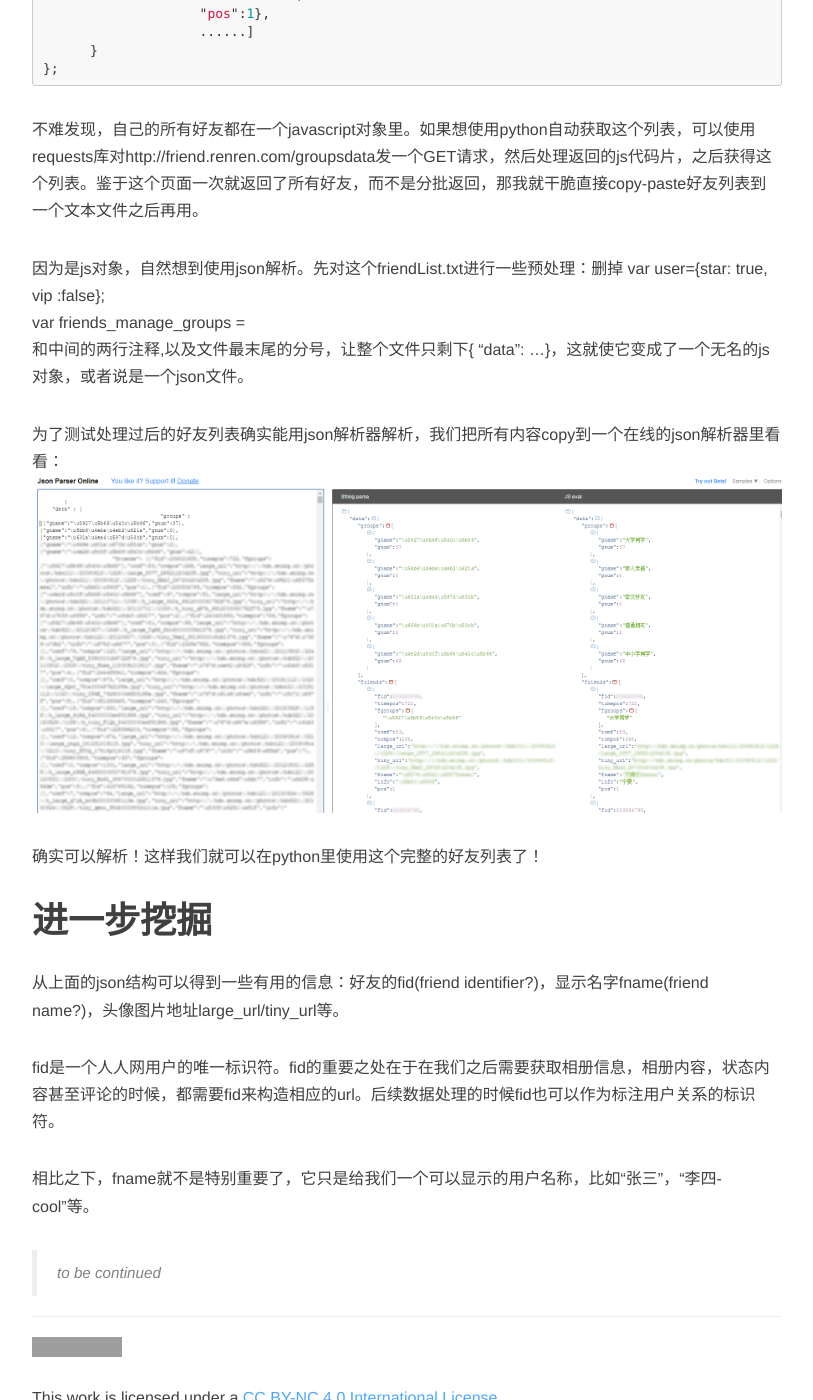
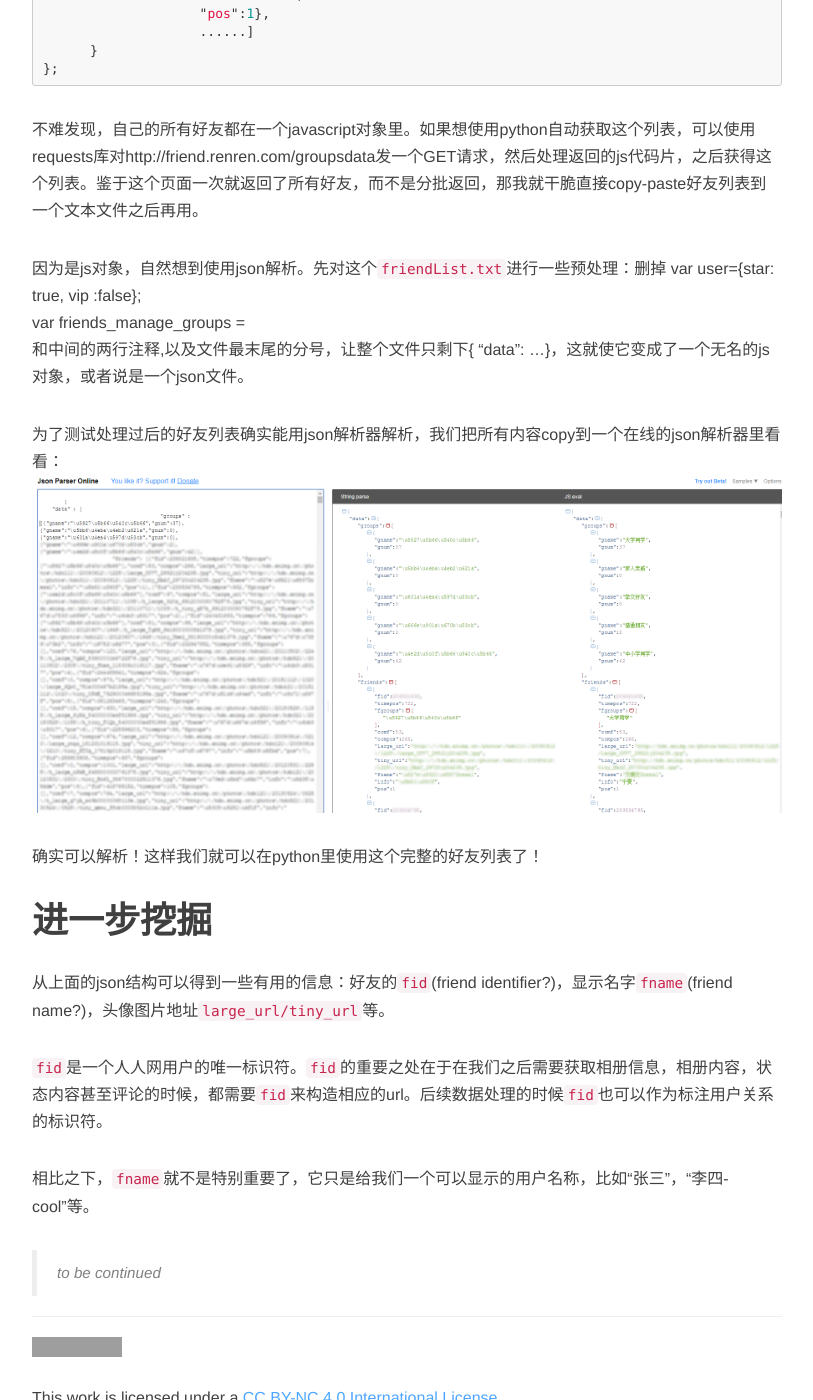
Before and after one commit to liangli2718/liangli2718.github.io, a Jekyll site: the page built from _posts/2017-12-03-renrenSpider(1).md, in a window 1280 px wide and 1400 px high, scrolled down 3370 px. Shown: the whole window, without its empty margins (233-1046 px from the left). Built offline with Jekyll 4.4.1, drawn with Linux system fonts in a browser that asks for light colours; nearby versions of some CDN libraries; comment, search, counter and statistics services are not loaded; some of the changed text lies outside the part shown; grey boxes are pictures that could not be loaded.

Commit message:
inline code

```diff
--- a/_posts/2017-12-03-renrenSpider(1).md
+++ b/_posts/2017-12-03-renrenSpider(1).md
@@ -31,7 +31,7 @@ description:
 
 [![find_cookie](/img/2017-12-03/find_cookie.png)](/img/2017-12-03/find_cookie.png)
 
-如上图，登录人人的时候浏览器对www.renren.com/home发出了http请求，右边栏里的request header显示了使用的cookie。右键Cookie选择copy header，然后粘贴到一个文本文件里保存就可以了。注意copy的时候Fiddler自己添加了“Cookie: ”这样的内容。这并不是cookie的一部分，删掉这个内容，确保保存的cookie是key1=value1;key2=value2;...这种形式就好。
+如上图，登录人人的时候浏览器对www.renren.com/home发出了http请求，右边栏里的request header显示了使用的cookie。右键Cookie选择copy header，然后粘贴到一个文本文件里保存就可以了。注意copy的时候Fiddler自己添加了`“Cookie: ”`这样的内容。这并不是cookie的一部分，删掉这个内容，确保保存的cookie是`key1=value1;key2=value2;...`这种形式就好。
 
 使用这个cookie也非常简单，只需要在发送请求的时候添加cookie就可以了：
 
@@ -52,7 +52,7 @@ response = requests.get(url='http://www.renren.com/home', cookies=myCookie)
 使用Fiddler对这个页面进行抓包，获得以下内容
 [![friendList](/img/2017-12-03/friendList.png)](/img/2017-12-03/friendList.png)
 
-可以看到浏览器对friend.renren.com/managefriends发出了请求，之后跳转到friend.renren.com/groupsdata。groupsdata其实一个javascript代码片段，我们把这个数据保存为friendList.txt
+可以看到浏览器对friend.renren.com/managefriends发出了请求，之后跳转到friend.renren.com/groupsdata。`groupsdata`其实一个javascript代码片段，我们把这个数据保存为`friendList.txt`
 
 {% highlight javascript %}
 var user={star: true, vip :false};
@@ -77,7 +77,7 @@ var friends_manage_groups = {
 
 不难发现，自己的所有好友都在一个javascript对象里。如果想使用python自动获取这个列表，可以使用requests库对http://friend.renren.com/groupsdata发一个GET请求，然后处理返回的js代码片，之后获得这个列表。鉴于这个页面一次就返回了所有好友，而不是分批返回，那我就干脆直接copy-paste好友列表到一个文本文件之后再用。
 
-因为是js对象，自然想到使用json解析。先对这个friendList.txt进行一些预处理：删掉
+因为是js对象，自然想到使用json解析。先对这个`friendList.txt`进行一些预处理：删掉
 var user={star: true, vip :false};
 var friends_manage_groups =
 和中间的两行注释,以及文件最末尾的分号，让整个文件只剩下{ "data": ...}，这就使它变成了一个无名的js对象，或者说是一个json文件。
@@ -88,10 +88,10 @@ var friends_manage_groups =
 确实可以解析！这样我们就可以在python里使用这个完整的好友列表了！
 
 # 进一步挖掘
-从上面的json结构可以得到一些有用的信息：好友的fid(friend identifier?)，显示名字fname(friend name?)，头像图片地址large_url/tiny_url等。
+从上面的json结构可以得到一些有用的信息：好友的`fid`(friend identifier?)，显示名字`fname`(friend name?)，头像图片地址`large_url/tiny_url`等。
 
-fid是一个人人网用户的唯一标识符。fid的重要之处在于在我们之后需要获取相册信息，相册内容，状态内容甚至评论的时候，都需要fid来构造相应的url。后续数据处理的时候fid也可以作为标注用户关系的标识符。
+`fid`是一个人人网用户的唯一标识符。`fid`的重要之处在于在我们之后需要获取相册信息，相册内容，状态内容甚至评论的时候，都需要`fid`来构造相应的url。后续数据处理的时候`fid`也可以作为标注用户关系的标识符。
 
-相比之下，fname就不是特别重要了，它只是给我们一个可以显示的用户名称，比如“张三”，“李四-cool”等。
+相比之下，`fname`就不是特别重要了，它只是给我们一个可以显示的用户名称，比如“张三”，“李四-cool”等。
 
 >to be continued
```
